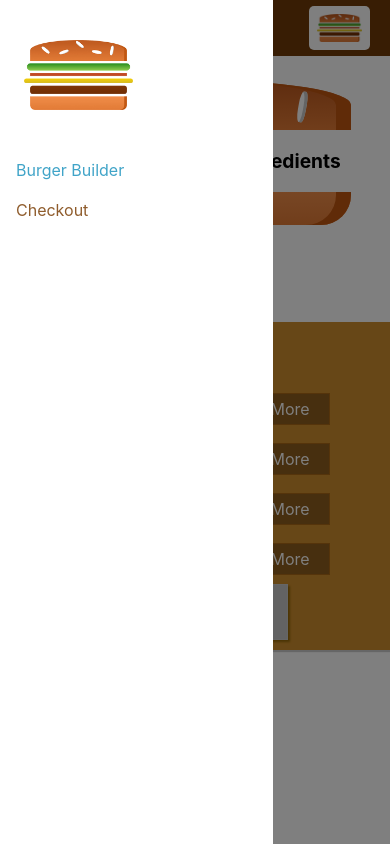
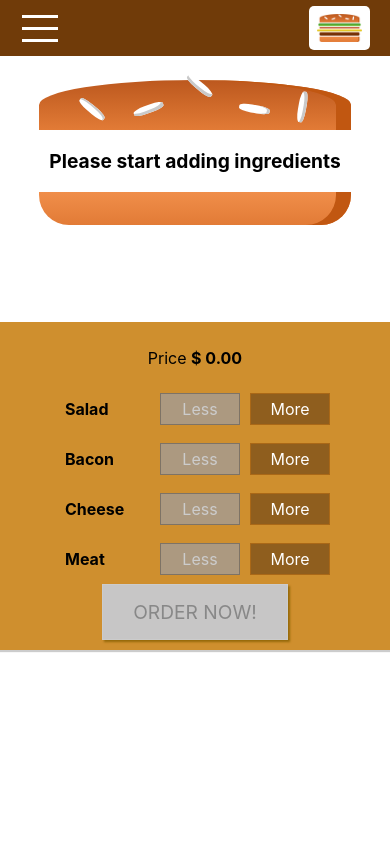
Before and after one commit to pramodkharade/reactbuggerapp, a React (Create React App) app: page / in a window 390 px wide. Built offline with nearby package versions, Linux system fonts and the light colour scheme.

Commit message:
added Hamburger ICON component added and implemented

```diff
--- a/src/components/Layout/Layout.js
+++ b/src/components/Layout/Layout.js
@@ -5,16 +5,23 @@
 import React, { Component } from 'react';
 class Layout extends Component {
   state = {
-    showSideDrawer: true
+    showSideDrawer: false
   };
   sideDrawerHandler = () => {
     this.setState({
       showSideDrawer: false
     });
   }
+  sideDrawerToggleHandler = () => {
+    this.setState((preState) => {
+      return {
+        showSideDrawer: !preState.showSideDrawer
+      }
+    });
+  };
   render() {
     return ( <Auxiliary>
-      <Toolbar/>
+      <Toolbar drawerToggleClicked={this.sideDrawerToggleHandler}/>
       <SideDrawer show={this.state.showSideDrawer} open={this.state.showSideDrawer} closed={this.sideDrawerHandler}/>
       <main className={Classes.Content}>
           {this.props.children}
--- /dev/null
+++ b/src/components/Navigation/SideDrawer/DrawerToggle/DrawerToggle.js
@@ -0,0 +1,11 @@
+import React from 'react';
+import Classes from './DrawerToggle.module.css';
+const drawerToggle = (props) => (
+  <div className={Classes.DrawerToggle} onClick={props.clicked}>
+      <div></div>
+      <div></div>
+      <div></div>
+      </div>
+);
+
+export default drawerToggle;
--- /dev/null
+++ b/src/components/Navigation/SideDrawer/DrawerToggle/DrawerToggle.module.css
@@ -0,0 +1,23 @@
+.DrawerToggle {
+    width: 40px;
+    height: 100%;
+    display: flex;
+    flex-flow: column;
+    justify-content: space-around;
+    align-items: center;
+    padding: 10px 0;
+    box-sizing: border-box;
+    cursor: pointer;
+}
+
+.DrawerToggle div {
+    width: 90%;
+    height: 3px;
+    background-color: white;
+}
+
+@media (min-width: 500px) {
+    .DrawerToggle {
+        display: none;
+    }
+}
--- a/src/components/Navigation/Toolbar/Toolbar.js
+++ b/src/components/Navigation/Toolbar/Toolbar.js
@@ -2,9 +2,10 @@
 import Classes from './Toolbar.module.css';
 import Logo from '../../Logo/Logo';
 import NavigationItems from '../NavigationItems/NavigationItems';
+import DrawerToggle from '../SideDrawer/DrawerToggle/DrawerToggle';
 const toolBar = (props) => (
   <header className={Classes.Toolbar}>
-        <div>MENU</div>
+        <DrawerToggle clicked={props.drawerToggleClicked}/>
         <div className={Classes.Logo}>
         <Logo />
         </div>
```
